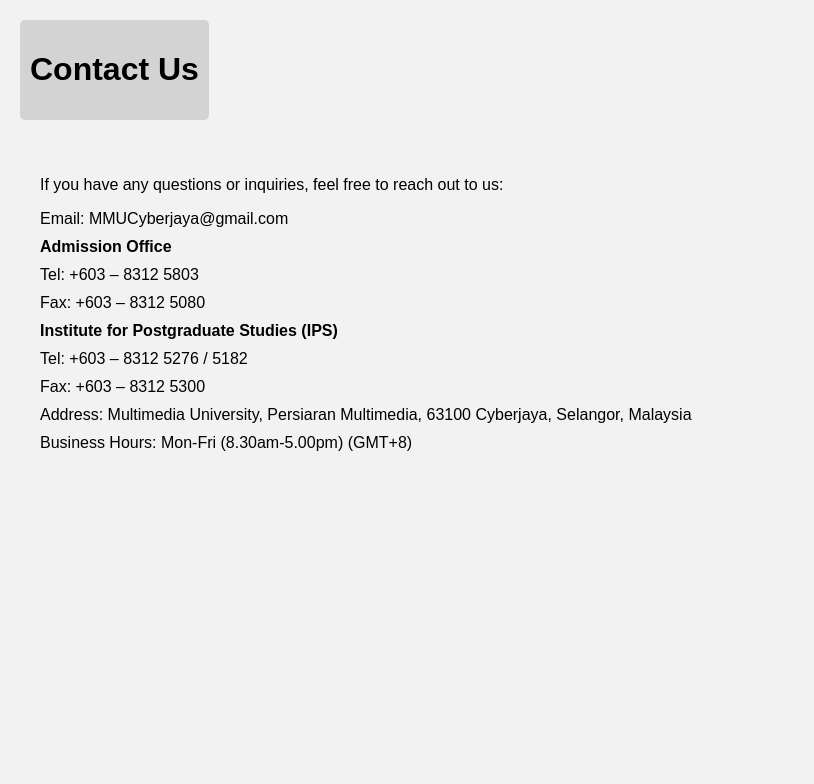
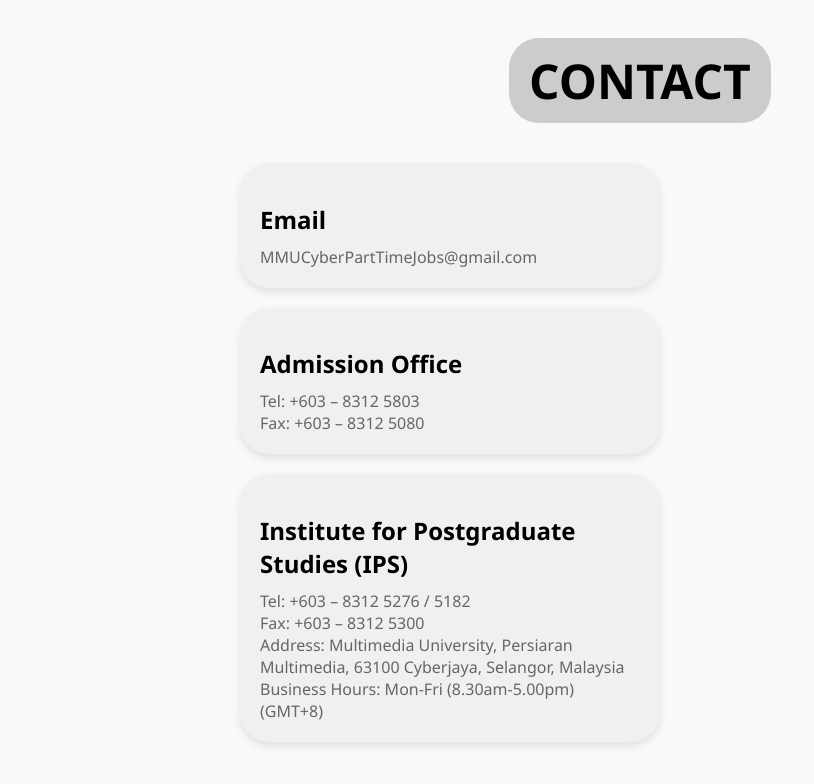
Before and after one commit to Thanushree0527/GitExercise-Group-02, a plain HTML site: page templates/contact.html in a window 1280 px wide. Shown: the whole page, without its empty margins (0-814 px from the left). Drawn offline with nearby package versions, Linux system fonts and the light colour scheme.

Commit message:
Add files via upload

```diff
--- a/templates/contact.html
+++ b/templates/contact.html
@@ -3,56 +3,99 @@
 <head>
     <meta charset='utf-8'>
     <title>Contact Us</title>
+    <link rel="stylesheet" href="https://cdnjs.cloudflare.com/ajax/libs/animate.css/4.1.1/animate.min.css">
     <style>
         body {
-            background-color: #f2f2f2;
+            background-color: #f9f9f9;
             margin: 0;
             padding: 0;
-            font-family: Arial, sans-serif;
+            font-family: 'Segoe UI', Tahoma, Geneva, Verdana, sans-serif;
+            display: flex;
+            justify-content: center;
+            align-items: center;
+            height: 100vh;
         }
         .container {
+            max-width: 800px;
             padding: 20px;
         }
+        .contact-header {
+            text-align: center;
+            margin-bottom: 40px;
+        }
+        .contact-header h1 {
+            font-size: 48px;
+            margin: 0;
+            display: inline-block;
+            padding: 10px 20px; /* Adjust padding to create a slight curve */
+            border-radius: 30px; /* Create a slight curve */
+            background-color: #ccc; /* Grey background color */
+            animation: popUp 1s ease-in-out;
+        }
+        .contact-details {
+            display: flex;
+            justify-content: space-between;
+            flex-wrap: wrap;
+        }
         .contact-box {
-            background-color: #d3d3d3; /* Grey box */
-            padding: 10px;
-            border-radius: 5px;
-            display: inline-block;
+            width: calc(50% - 20px);
+            background-color: #f0f0f0; /* Grey background color */
+            padding: 20px;
+            border-radius: 30px; /* Slightly curved edges */
+            box-shadow: 0 4px 8px rgba(0, 0, 0, 0.1);
+            margin-bottom: 20px;
+            transition: transform 0.3s ease;
         }
-        section {
-            background-color: #f2f2f2;
-            padding: 20px;
-            border-radius: 10px;
-            margin-top: 20px;
+        .contact-box:hover {
+            transform: translateY(-5px);
+            box-shadow: 0 8px 16px rgba(0, 0, 0, 0.1);
         }
-        ul {
-            list-style: none;
-            padding: 0;
+        .contact-box h2 {
+            font-size: 24px;
+            margin-bottom: 10px;
         }
-        ul li {
-            margin-bottom: 10px;
+        .contact-box p {
+            color: #666;
+            margin: 0;
+        }
+        @media (max-width: 600px) {
+            .contact-box {
+                width: 100%;
+            }
+        }
+        @keyframes popUp {
+            0% {
+                transform: scale(0);
+            }
+            100% {
+                transform: scale(1);
+            }
         }
     </style>
 </head>
 <body>
     <div class="container">
-        <div class="contact-box">
-            <h1>Contact Us</h1>
+        <div class="contact-header animate__animated animate__bounceInDown">
+            <h1>CONTACT</h1>
         </div>
-        <section id="contact">
-            <p>If you have any questions or inquiries, feel free to reach out to us:</p>
-            <ul>
-                <li>Email: MMUCyberjaya@gmail.com</li>
-                <li><strong>Admission Office</strong></li>
-                <li>Tel: +603 – 8312 5803</li>
-                <li>Fax: +603 – 8312 5080</li>
-                <li><strong>Institute for Postgraduate Studies (IPS)</strong></li>
-                <li>Tel: +603 – 8312 5276 / 5182</li>
-                <li>Fax: +603 – 8312 5300</li>
-                <li>Address: Multimedia University, Persiaran Multimedia, 63100 Cyberjaya, Selangor, Malaysia</li>
-                <li>Business Hours: Mon-Fri (8.30am-5.00pm) (GMT+8)</li>
-            </ul>
-        </section>
+        <div class="contact-details">
+            <div class="contact-box animate__animated animate__fadeInLeft">
+                <h2>Email</h2>
+                <p>MMUCyberPartTimeJobs@gmail.com</p>
+            </div>
+            <div class="contact-box animate__animated animate__fadeInRight">
+                <h2>Admission Office</h2>
+                <p>Tel: +603 – 8312 5803</p>
+                <p>Fax: +603 – 8312 5080</p>
+            </div>
+            <div class="contact-box animate__animated animate__fadeInLeft">
+                <h2>Institute for Postgraduate Studies (IPS)</h2>
+                <p>Tel: +603 – 8312 5276 / 5182</p>
+                <p>Fax: +603 – 8312 5300</p>
+                <p>Address: Multimedia University, Persiaran Multimedia, 63100 Cyberjaya, Selangor, Malaysia</p>
+                <p>Business Hours: Mon-Fri (8.30am-5.00pm) (GMT+8)</p>
+            </div>
+        </div>
     </div>
 </body>
 </html>
```
